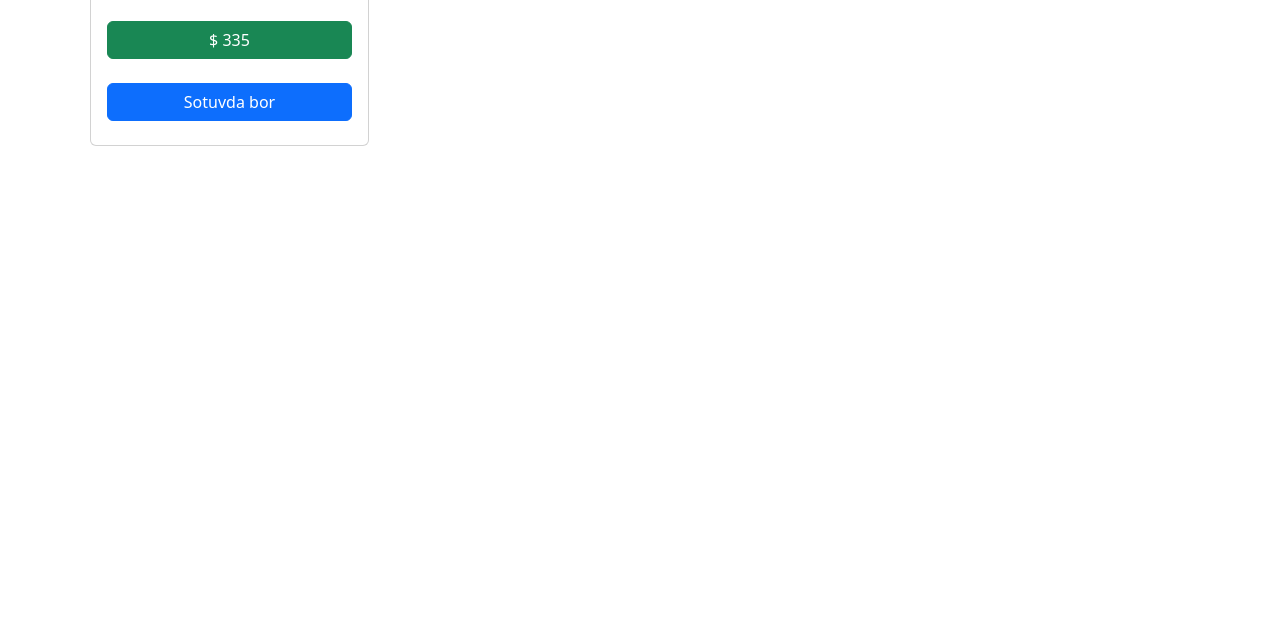
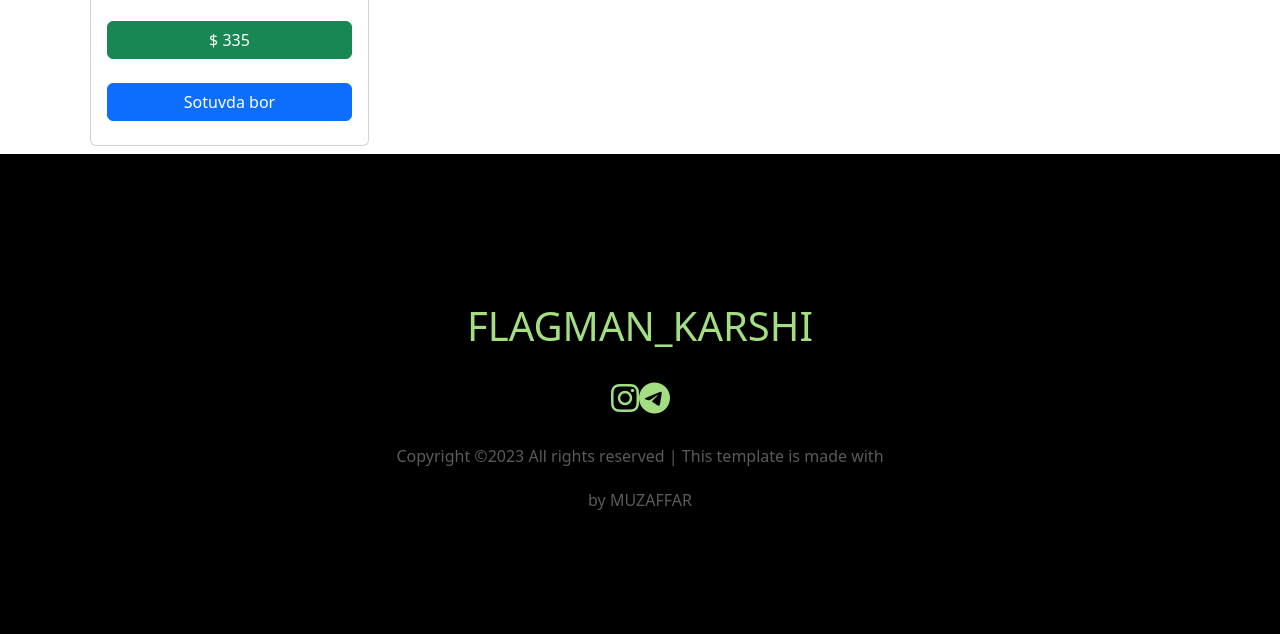
Before and after one commit to muzaffar1206/Flagman_Karshi-store, a plain HTML site: page index.html in a window 1280 px wide. Shown: the part 2548-3182 px from the top of the page. Before the commit the page ends 2702 px from the top, so only its background shows below. Drawn offline with nearby package versions, Linux system fonts and the light colour scheme.

Commit message:
Flagman_Karshi

```diff
--- a/index.html
+++ b/index.html
@@ -1,23 +1,41 @@
 <!DOCTYPE html>
 <html lang="en">
+
 <head>
     <meta charset="UTF-8">
     <meta http-equiv="X-UA-Compatible" content="IE=edge">
     <meta name="viewport" content="width=device-width, initial-scale=1.0">
     <title>FLAGMAN KARSHI STORE</title>
     <link rel="stylesheet" href="style.css">
-    <link href="https://cdn.jsdelivr.net/npm/bootstrap@5.3.0-alpha3/dist/css/bootstrap.min.css" rel="stylesheet" integrity="sha384-KK94CHFLLe+nY2dmCWGMq91rCGa5gtU4mk92HdvYe+M/SXH301p5ILy+dN9+nJOZ" crossorigin="anonymous">
+    <link href="https://cdn.jsdelivr.net/npm/bootstrap@5.3.0-alpha3/dist/css/bootstrap.min.css" rel="stylesheet"
+        integrity="sha384-KK94CHFLLe+nY2dmCWGMq91rCGa5gtU4mk92HdvYe+M/SXH301p5ILy+dN9+nJOZ" crossorigin="anonymous">
 </head>
+
 <body>
     <header class="container d-flex justify-content-between align-items-center">
-            <h1 class="m-3">FLAGMAN KARSHI</h1>
-            <select class="form-select w-25 selectPhone">
-            <option disabled>Telefon brendini tanlang</option></select>
+        <h1 class="m-3">FLAGMAN KARSHI</h1>
+        <select class="form-select w-25 selectPhone">
+            <option disabled>Telefon brendini tanlang</option>
+        </select>
         </div>
     </header>
-    <main class="container mt-3 d-flex flex-xl-row flex-sm-row flex-column flex-wrap wrapper justify-content-between"></main>
+    <main class="container mt-3 d-flex flex-xl-row flex-sm-row flex-column flex-wrap wrapper justify-content-between">
+    </main>
+    <div class="footer">
+        <h1 class="h1">FLAGMAN_KARSHI</h1>
+        <p>
+            <i class="fa-brands fa-instagram fa-flip fa-2xl"></i>
+            <i class="fa-brands fa-telegram fa-flip fa-2xl"></i>
+        </p>
+        <h6>Copyright ©2023 All rights reserved | This template is made with</h6>
+        <h6>by MUZAFFAR</h6>
+    </div>
 </body>
-<script src="https://cdn.jsdelivr.net/npm/bootstrap@5.3.0-alpha3/dist/js/bootstrap.bundle.min.js" integrity="sha384-ENjdO4Dr2bkBIFxQpeoTz1HIcje39Wm4jDKdf19U8gI4ddQ3GYNS7NTKfAdVQSZe" crossorigin="anonymous"></script>
+<script src="https://cdn.jsdelivr.net/npm/bootstrap@5.3.0-alpha3/dist/js/bootstrap.bundle.min.js"
+    integrity="sha384-ENjdO4Dr2bkBIFxQpeoTz1HIcje39Wm4jDKdf19U8gI4ddQ3GYNS7NTKfAdVQSZe"
+    crossorigin="anonymous"></script>
+<script src="https://kit.fontawesome.com/db8cbdd144.js" crossorigin="anonymous"></script>
 <script src="data.js"></script>
 <script src="app.js"></script>
+
 </html>
--- a/style.css
+++ b/style.css
@@ -11,3 +11,28 @@
         width: 95%;
     }
 }
+.footer{
+    height: 60vh;
+    background-color: black;
+    display: flex;
+    align-items: center;
+    justify-content: center;
+    flex-direction: column;
+}
+.footer h1 {
+    color: #A3DE83;
+    margin-top: 2rem;
+    margin-bottom: 1rem;
+}
+.footer p {
+    display: flex;
+    align-items: center;
+    justify-content: center;
+    color: #A3DE83;
+    margin-top: 2rem;
+    margin-bottom: 2rem;
+}
+.footer h6{
+    color: #5A5A5A;
+    margin-top: 1rem;
+}
```
